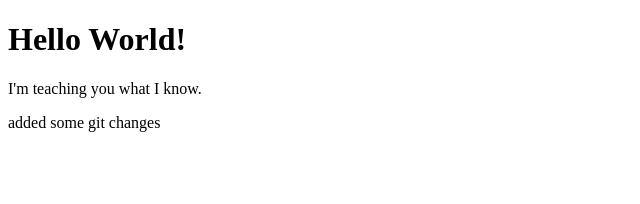
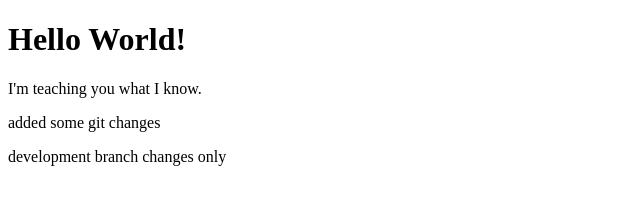
Before and after one commit to gharesco/gabe_demo, a plain HTML site: page index.html in a window 1280 px wide. Shown: the whole page, without its empty margins (0-640 px from the left). Drawn offline with Linux system fonts and the light colour scheme.

Commit message:
development only changes

```diff
--- a/index.html
+++ b/index.html
@@ -11,6 +11,7 @@
     <p>I'm teaching you what I know.
     </p>
     <p>added some git changes</p>
+    <p>development branch changes only</p>
 </body>
 
 </html>
```
